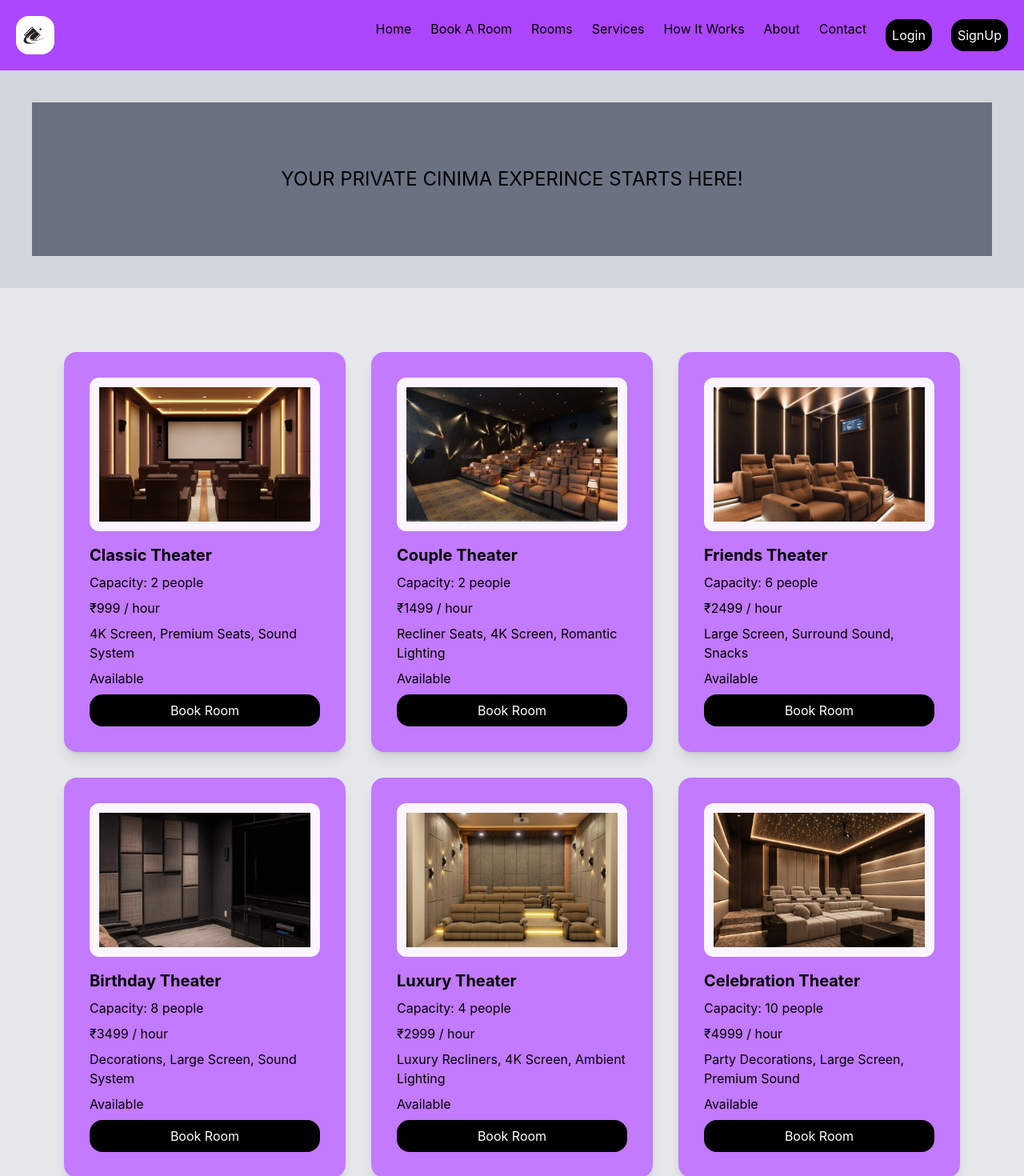
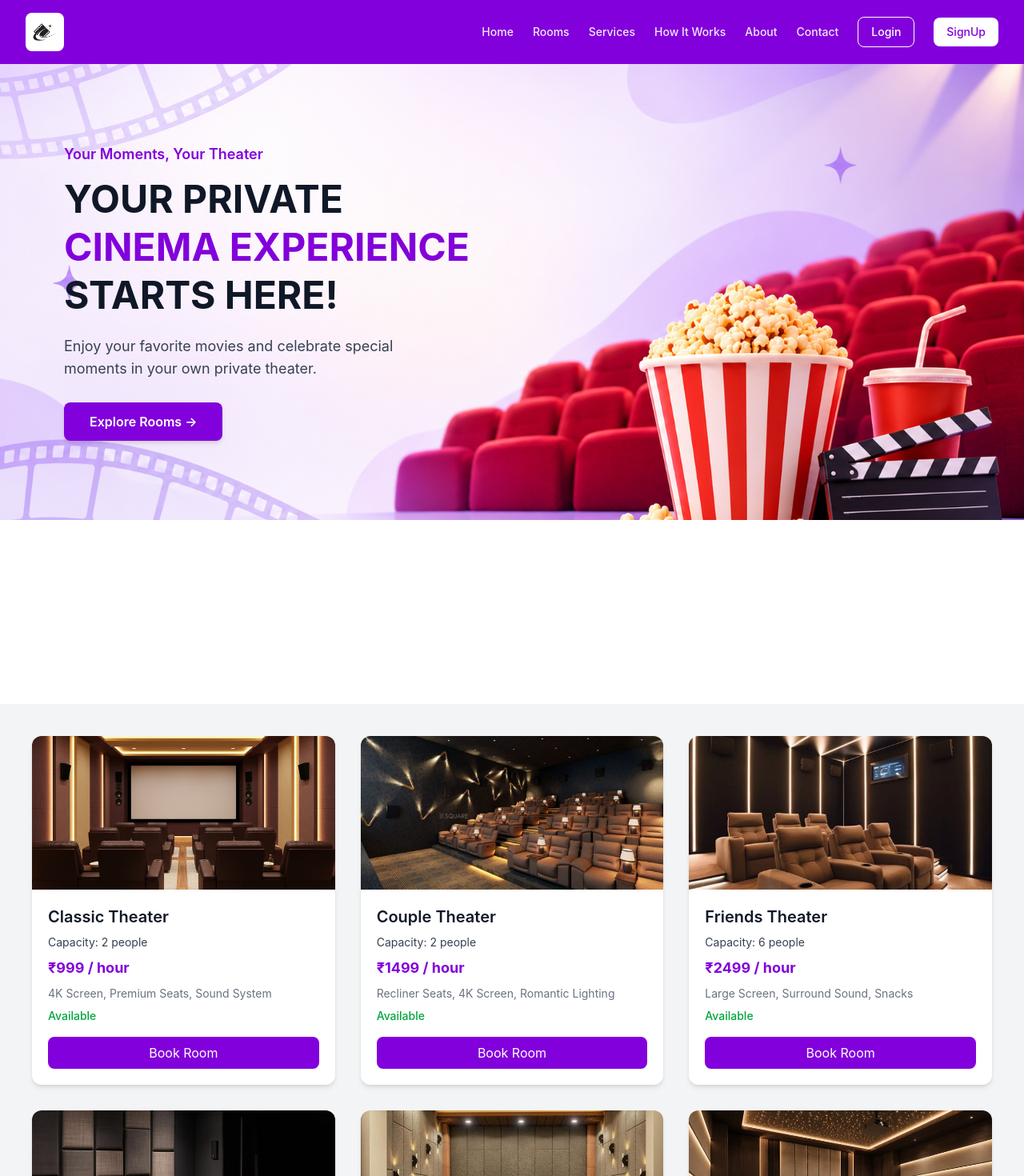
Before and after one commit to divyabharathi70/Mini_Theater_Booking, a React (Vite) app: page / in a window 1280 px wide. Shown: the top 1470 px of the page at 80% size. Built offline with nearby package versions, Linux system fonts and the light colour scheme.

Commit message:
ui updates

```diff
--- a/src/components/booking/BookingReview.jsx
+++ b/src/components/booking/BookingReview.jsx
@@ -61,7 +61,6 @@ const BookingReview = () => {
 
 
   const handlePayment = () => {
-
     if (!currentUser) {
       alert('Please login before making a payment.')
       navigate('/login')
@@ -95,7 +94,7 @@ const BookingReview = () => {
 
   }
 
-  if (paymentDone) {
+  if(paymentDone) {
     return (
       <div className="flex min-h-screen items-center justify-center bg-gray-100 p-6">
         <div className="w-full max-w-lg rounded-2xl bg-white p-10 text-center shadow-xl">
--- a/src/pages/home/Home.jsx
+++ b/src/pages/home/Home.jsx
@@ -1,5 +1,7 @@
+
 import { useState } from 'react'
 import { Link, useNavigate } from 'react-router-dom'
+
 import room1Image from '../../asserts/images/Room1.jpeg'
 import room2Image from '../../asserts/images/Room2.jpeg'
 import room3Image from '../../asserts/images/Room3.jpeg'
@@ -7,6 +9,7 @@ import room4Image from '../../asserts/images/Room4.jpeg'
 import room5Image from '../../asserts/images/Room5.jpeg'
 import room6Image from '../../asserts/images/Room 6.jpeg'
 import Logo from '../../asserts/images/Logo.jpeg'
+import CinemaBanner from '../../asserts/images/CinemaBanner.png'
 
 const roomImages = {
   1: room1Image,
@@ -73,97 +76,222 @@ const initialRooms = [
     available: true,
   },
 ]
+
 const Home = () => {
   const navigate = useNavigate()
+
   const [rooms] = useState(() => {
     const savedRooms = localStorage.getItem('rooms')
 
-  if (savedRooms){
+    if (savedRooms) {
       return JSON.parse(savedRooms)
     }
+
     localStorage.setItem('rooms', JSON.stringify(initialRooms))
-   console.log(JSON.parse(localStorage.getItem("rooms")));
 
     return initialRooms
+  })
 
-})
   return (
     <>
+      {/* Navbar */}
       <section>
-       {/* navbar */}
+        <div className="bg-purple-700 flex flex-wrap justify-between items-center gap-4 px-8 py-4 shadow-md">
 
-      <div className='bg-purple-500 flex justify-between items-center p-5 '>
-        <div className='flex justify-center  items-center '>
-           <img  src={Logo} alt="Mini Theater logo" className="h-12 w-auto  rounded-2xl justify-center" />
+          <div className="flex justify-center items-center">
+            <img
+              src={Logo}
+              alt="Mini Theater logo"
+              className="h-12 w-auto rounded-lg"
+            />
           </div>
-          <div className='flex justify-between items-centern gap-6'>
-            <Link to={"/"}className='hover:text-white'>Home</Link>
-            <Link to={"/bookroom"}className='hover:text-white'>Book A Room</Link>
-            <Link to={"/rooms"}className='hover:text-white'>Rooms</Link>
-            <Link to={"/service"}className='hover:text-white'>Services</Link>
-            <Link to={"/works"}className='hover:text-white'>How It Works</Link>
-            <Link to={"/about"}className='hover:text-white'>About</Link>
-            <Link to={"/contact"} className='hover:text-white'>Contact</Link>
-            <Link to={"/login"} className=' bg-black text-white justify-between items-center p-2 hover:text-purple-400 rounded-2xl'>Login</Link>
-            <Link to={"/signup"} className=' bg-black text-white justify-between items-center p-2 hover:text-purple-400 rounded-2xl'>SignUp</Link>
+
+          <div className="flex flex-wrap items-center gap-6 text-sm font-medium">
+
+            <Link
+              to="/"
+              className="text-purple-100 hover:text-white transition-colors"
+            >
+              Home
+            </Link>
+
+            <Link
+              to="/rooms"
+              className="text-purple-100 hover:text-white transition-colors"
+            >
+              Rooms
+            </Link>
+
+            <Link
+              to="/service"
+              className="text-purple-100 hover:text-white transition-colors"
+            >
+              Services
+            </Link>
+
+            <Link
+              to="/works"
+              className="text-purple-100 hover:text-white transition-colors"
+            >
+              How It Works
+            </Link>
+
+            <Link
+              to="/about"
+              className="text-purple-100 hover:text-white transition-colors"
+            >
+              About
+            </Link>
+
+            <Link
+              to="/contact"
+              className="text-purple-100 hover:text-white transition-colors"
+            >
+              Contact
+            </Link>
+
+            <Link
+              to="/login"
+              className="border border-white text-white px-4 py-2 rounded-lg hover:bg-white hover:text-purple-700 transition-colors"
+            >
+              Login
+            </Link>
+
+            <Link
+              to="/signup"
+              className="bg-white text-purple-700 px-4 py-2 rounded-lg hover:bg-purple-100 transition-colors"
+            >
+              SignUp
+            </Link>
+
           </div>
         </div>
       </section>
 
-      {/* cards */}
-      <section>
-        <div className='bg-gray-300 flex flex-col justify-between  p-10  '>
-          <div className=' bg-gray-500 flex justify-center text-2xl font-family:"Oswald" p-20 text-wrap '>
-            <p> YOUR PRIVATE CINIMA EXPERINCE STARTS HERE! </p>
+      {/* Full Width Banner */}
+      <section className="w-full h-screen">
 
-          </div>
-          <div>
+        <div className="relative w-full h-full md:h-[570px] overflow-hidden">
+          <img
+            src={CinemaBanner}
+            alt="Mini Theater Cinema"
+            className="absolute inset-0 w-full h-full object-cover"
+          />
+          <div className="relative z-10 flex flex-col justify-center items-start h-full px-8 md:px-20 max-w-2xl">
+
+            <p className="text-purple-700 font-semibold text-lg mb-3">
+              Your Moments, Your Theater
+            </p>
+
+            <h1 className="text-4xl md:text-5xl font-bold text-gray-900 leading-tight">
+              YOUR PRIVATE
+
+              <span className="block text-purple-700">
+                CINEMA EXPERIENCE
+              </span>
+
+              STARTS HERE!
+            </h1>
+
+            <p className="text-gray-700 text-base md:text-lg mt-5 max-w-md">
+              Enjoy your favorite movies and celebrate special moments
+              in your own private theater.
+            </p>
+
+            <button
+              onClick={() => navigate('/rooms')}
+              className="mt-7 bg-purple-700 hover:bg-purple-800 text-white font-semibold px-8 py-3 rounded-lg shadow-md transition-all"
+            >
+              Explore Rooms →
+            </button>
 
           </div>
         </div>
-      <div className='bg-gray-200 grid grid-cols-1 md:grid-cols-2 lg:grid-cols-3 gap-8 justify-center p-20'>
+
+      </section>
+
+      {/* Room Cards */}
+      <section>
+
+        <div className="bg-gray-100 grid grid-cols-1 md:grid-cols-2 lg:grid-cols-3 gap-8 justify-center p-10">
+
           {rooms.map((room) => (
             <div
               key={room.id}
-            className='bg-purple-400 p-8 flex flex-col justify-center items-center shadow-lg rounded-2xl'
+              className="bg-white flex flex-col shadow-md rounded-xl overflow-hidden"
             >
+
               <img
                 src={roomImages[room.id] || room.image}
                 alt={room.name}
-              className='bg-purple-50 p-3 w-full h-48 object-cover rounded-xl'
+                className="w-full h-48 object-cover"
               />
-            <div className='flex flex-col gap-2 mt-4 w-full'>
-              <h2 className='text-xl font-bold'>{room.name}</h2>
-              <p>Capacity: {room.capacity} people</p>
-              <p>₹{room.price} / hour</p>
-              <p>{room.amenities.join(', ')}</p>
-              <p>{room.available ? 'Available' : 'Not available'}</p>
+
+              <div className="flex flex-col gap-2 p-5 w-full text-gray-700">
+
+                <h2 className="text-xl font-semibold text-gray-900">
+                  {room.name}
+                </h2>
+
+                <p className="text-sm">
+                  Capacity: {room.capacity} people
+                </p>
+
+                <p className="text-lg font-bold text-purple-700">
+                  ₹{room.price} / hour
+                </p>
+
+                <p className="text-sm text-gray-500">
+                  {room.amenities.join(', ')}
+                </p>
+
+                <p
+                  className={`text-sm font-medium ${
+                    room.available
+                      ? 'text-green-600'
+                      : 'text-red-600'
+                  }`}
+                >
+                  {room.available ? 'Available' : 'Not available'}
+                </p>
+
                 {room.available ? (
+
                   <button
                     onClick={() => navigate('/booking', { state: room })}
-                    className='bg-black rounded-2xl text-white p-2 text-center'>
+                    className="mt-2 bg-purple-700 hover:bg-purple-800 transition-colors rounded-lg text-white py-2 text-center"
+                  >
                     Book Room
                   </button>
+
                 ) : (
+
                   <button
-                  className='bg-black rounded-2xl text-white p-2 disabled:bg-gray-500'
+                    className="mt-2 bg-gray-400 cursor-not-allowed rounded-lg text-white py-2"
                     disabled
                   >
                     Book Room
                   </button>
+
                 )}
+
               </div>
             </div>
           ))}
+
         </div>
       </section>
+
+      {/* Footer */}
       <footer>
-        <div className='bg-black text-white flex p-2 gap-3 justify-center items-center'>
-          <h1>Mini_Theater_Booking copy @ALL RIGHTS RESERVED </h1>
+        <div className="bg-gray-900 text-gray-300 text-sm flex p-4 gap-3 justify-center items-center">
+
+          <h1>
+            Mini_Theater_Booking copy @ALL RIGHTS RESERVED
+          </h1>
+
         </div>
-
       </footer>
-
     </>
   )
 }
```
Also changed, not shown: src/asserts/images/CinemaBanner.png (added). Lines whose indentation alone changed are shown as unchanged.
